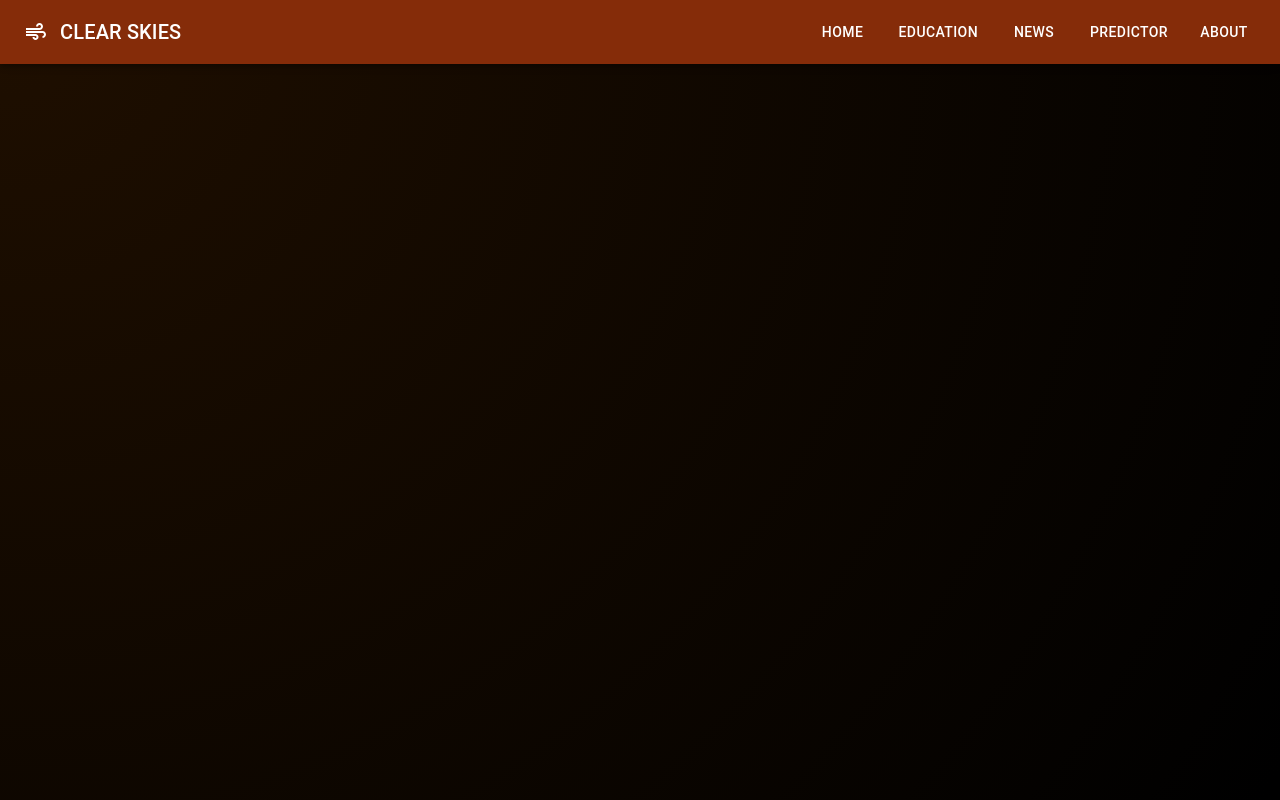
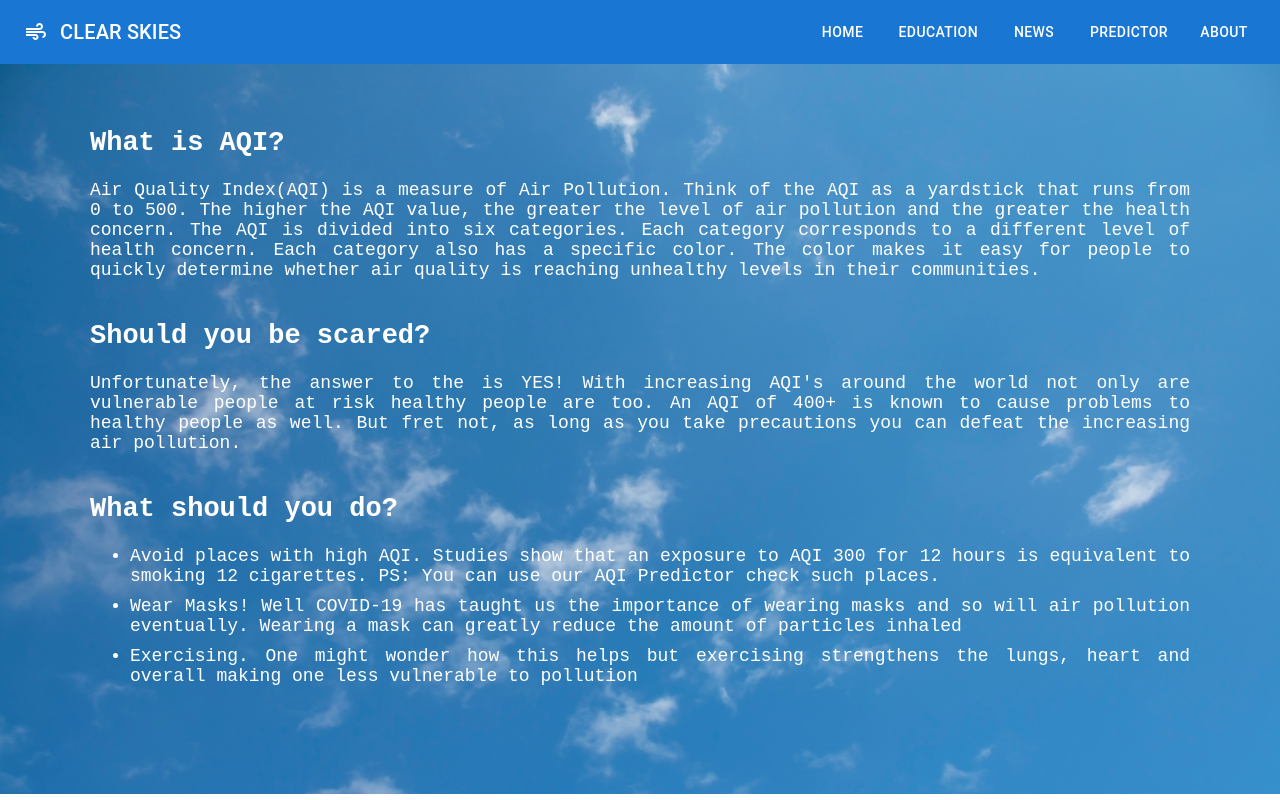
Before and after one commit to Techie5879/ClearSkies, a React (Create React App) app: page /education in a window 1280 px wide. Built offline with nearby package versions, Linux system fonts and the light colour scheme.

Commit message:
added style changes incorporated raj edits

```diff
--- a/src/App.css
+++ b/src/App.css
@@ -1,107 +1,38 @@
-* {
-  box-sizing: border-box;
-  padding: 0;
-  margin: 0;
-  scroll-behavior: smooth;
+.App {
+  text-align: center;
 }
 
-a {
-  color: unset;
-  text-decoration: none;
+.App-logo {
+  height: 40vmin;
+  pointer-events: none;
 }
 
-body {
-  /* Blue Gradient */
-
-  /* ff 3.6+ */
-  /* background:-moz-radial-gradient(circle at 0% 0%, rgba(0, 40, 68, 1) 0%, rgba(4, 12, 24, 1) 100%); */
-
-  /* safari 5.1+,chrome 10+ */
-  /* background:-webkit-radial-gradient(circle at 0% 0%, rgba(0, 40, 68, 1) 0%, rgba(4, 12, 24, 1) 100%); */
-
-  /* opera 11.10+ */
-  /* background:-o-radial-gradient(circle at 0% 0%, rgba(0, 40, 68, 1) 0%, rgba(4, 12, 24, 1) 100%); */
-
-  /* ie 10+ */
-  /* background:-ms-radial-gradient(circle at 0% 0%, rgba(0, 40, 68, 1) 0%, rgba(4, 12, 24, 1) 100%); */
-
-  /* global 92%+ browsers support */
-  /* background:radial-gradient(circle at 0% 0%, rgba(0, 40, 68, 1) 0%, rgba(4, 12, 24, 1) 100%); */
-
-
-
-  /* Orange to Black Gradient*/
-
-  /* ff 3.6+ */
-  background:-moz-radial-gradient(circle at 0% 0%, rgba(31, 15, 0, 1) 0%, rgba(0, 0, 0, 1) 99%);
-
-  /* safari 5.1+,chrome 10+ */
-  background:-webkit-radial-gradient(circle at 0% 0%, rgba(31, 15, 0, 1) 0%, rgba(0, 0, 0, 1) 99%);
-
-  /* opera 11.10+ */
-  background:-o-radial-gradient(circle at 0% 0%, rgba(31, 15, 0, 1) 0%, rgba(0, 0, 0, 1) 99%);
-
-  /* ie 10+ */
-  background:-ms-radial-gradient(circle at 0% 0%, rgba(31, 15, 0, 1) 0%, rgba(0, 0, 0, 1) 99%);
-
-  /* global 92%+ browsers support */
-  background:radial-gradient(circle at 0% 0%, rgba(31, 15, 0, 1) 0%, rgba(0, 0, 0, 1) 99%);
-
-
-  height: 100%;
-  margin: 0;
-  background-repeat: no-repeat;
-  background-attachment: fixed;
-}
-
-
-.section__padding {
-  padding: 4rem 6rem;
-}
-
-.section__margin {
-  margin: 4rem 6rem;
-}
-
-
-
-
-@-webkit-keyframes scale-up-center {
-  0% {
-    -webkit-transform: scale(0.5);
-            transform: scale(0.5);
-  }
-  100% {
-    -webkit-transform: scale(1);
-            transform: scale(1);
-  }
-}
-@keyframes scale-up-center {
-  0% {
-    -webkit-transform: scale(0.5);
-            transform: scale(0.5);
-  }
-  100% {
-    -webkit-transform: scale(1);
-            transform: scale(1);
+@media (prefers-reduced-motion: no-preference) {
+  .App-logo {
+    animation: App-logo-spin infinite 20s linear;
   }
 }
 
+.App-header {
+  background-color: #282c34;
+  min-height: 100vh;
+  display: flex;
+  flex-direction: column;
+  align-items: center;
+  justify-content: center;
+  font-size: calc(10px + 2vmin);
+  color: white;
+}
 
-@media screen and (max-width:700px) {
-  .section__padding {
-      padding: 4rem;
+.App-link {
+  color: #61dafb;
+}
+
+@keyframes App-logo-spin {
+  from {
+    transform: rotate(0deg);
   }
-  .section__margin {
-      margin: 4rem;
+  to {
+    transform: rotate(360deg);
   }
 }
-
-@media screen and (max-width:550px) {
-  .section__padding {
-      padding: 4rem 2rem;
-  }
-  .section__margin {
-      margin: 4rem 2rem;
-  }
-}
--- a/src/App.js
+++ b/src/App.js
@@ -1,10 +1,11 @@
 import React from "react";
 import { Routes, Route } from 'react-router-dom';
-import {Navbar} from "./components";
-import Home from "./pages/home";
-import About from "./pages/about";
-import Predictor from "./pages/predictor";
-import './App.css'
+import { Navbar } from "./components";
+import Home from "./pages/Home";
+import About from "./pages/About";
+import Predictor from "./pages/Predictor";
+import Education from "./pages/Education"
+// import './App.css'
 
 function App() {
   return (
@@ -14,6 +15,7 @@ function App() {
           <Route path="/" element={<Home />}/>
           <Route path="/about" element={<About />}/>
           <Route path="/predictor" element={<Predictor />}/>
+          <Route path="/education" element={<Education />}/>
         </Routes>
 
     </div>
--- a/src/components/NavBar/NavBar.jsx
+++ b/src/components/NavBar/NavBar.jsx
@@ -6,7 +6,7 @@ import './navbar.css'
 export const Navbar = () => {
 	const navigate = useNavigate();
 	return (
-		<AppBar position='sticky' style={{ backgroundColor:'#852c09' }}>
+		<AppBar position='static'>
 			<Toolbar>
 				<IconButton size='large' edge='start' color='inherit' aria-label='logo'>
 					<AirIcon />
--- a/src/components/form/form.css
+++ b/src/components/form/form.css
@@ -25,13 +25,13 @@
     font-family: var(--font-family);
     font-size: 20px;
     line-height: 27px;
-    background: #18100D;
-    border: 2px solid #18100D;
+    background: #86bde1;
+    border: 0px solid #18100D;
     padding: 0 1rem;
     outline: none;
-    color: #fff;
-    border-radius: 5px 0px 0px 5px;
+    border-radius: 5px 5px 5px 5px;
     margin-top: 1rem;
+    color: #18100D;
 }
 
 .form button {
@@ -42,7 +42,7 @@
     font-weight: bold;
     font-size: 20px;
     line-height: 27px;
-    background: #C13E0E;
+    background: #056582;
     border-radius: 5px 5px 5px 5px;
     color: #FFFFFF;
     outline: none;
@@ -102,3 +102,8 @@
         border-radius: 5px 5px 5px 5px;
     }
 }
+
+::placeholder {
+    color: rgb(3, 48, 71);
+    opacity: 1; /* Firefox */
+  }
--- /dev/null
+++ b/src/pages/Education.jsx
@@ -0,0 +1,52 @@
+import React from 'react'
+import './education.css'
+import background from './pexels-photomix-company-96622.jpg'
+
+const Education = () => {
+
+
+  return (
+    <div style={{backgroundImage: `url(${background})`, height:"91.2vh",width:"100%",backgroundSize:"cover"}}>
+      <section className="container1">
+
+        <div className='text1'>
+          <h1 className='whataqi'>What is AQI?</h1>
+          <p className='aqi'>
+            Air Quality Index(AQI) is a measure of Air Pollution.
+            Think of the AQI as a yardstick that runs from 0 to 500. The higher the AQI value, the greater the level of air pollution and the greater the health concern.
+            The AQI is divided into six categories. Each category corresponds to a different level of health concern. Each category also has a specific color. The color makes it easy for people to quickly determine whether air quality is reaching unhealthy levels in their communities.
+          </p>
+        </div>
+
+
+      </section>
+
+      <section className="container1">
+      <div className='text1'>
+          <h1>Should you be scared?</h1>
+          <p>
+            Unfortunately, the answer to the is YES! With increasing AQI's around the world
+            not only are vulnerable people at risk healthy people are too. An AQI of 400+ is known to cause problems to healthy people as well.
+            But fret not, as long as you take precautions you can defeat the increasing air pollution.
+          </p>
+        </div>
+      </section>
+
+      <section className="container1">
+      <div className='text1'>
+          <h1>What should you do?</h1>
+          <p>
+            <ul>
+              <li className='list'>Avoid places with high AQI. Studies show that an exposure to AQI 300 for 12 hours is equivalent to smoking 12 cigarettes. PS: You can use our AQI Predictor check such places. </li>
+              <li className='list'>Wear Masks! Well COVID-19 has taught us the importance of wearing masks and so will air pollution eventually. Wearing a mask can greatly reduce the amount of particles inhaled</li>
+              <li className='list'>Exercising. One might wonder how this helps but exercising strengthens the lungs, heart and overall  making one less vulnerable to pollution</li>
+            </ul>
+          </p>
+        </div>
+      </section>
+
+    </div>
+  )
+}
+
+export default Education
--- /dev/null
+++ b/src/pages/about.css
@@ -0,0 +1,27 @@
+*{
+    font-family: 'JetBrains Mono', monospace;
+
+}
+
+
+.container1{
+    margin: auto 10px;
+    color: white;
+}
+
+#no-bullet{
+    list-style: none;
+    padding: 0px;
+    font-size: 18px;
+    color: white;
+}
+
+#no-margin{
+    margin-left: 0px;
+    color: white;
+}
+
+.plink:visited{
+    color: white;
+    text-decoration: none;
+}
--- a/src/pages/about.js
+++ b/src/pages/about.js
@@ -1,9 +1,43 @@
 import React from 'react'
+import './about.css'
+import background from './pexels-photomix-company-96622.jpg'
 
-const about = () => {
+const About = () => {
   return (
-    <div>about</div>
+    <div style={{backgroundImage: `url(${background})`, height:"91.2vh",width:"100%",backgroundSize:"cover"}}>
+      <section className='container1'>
+        <h1>What is this about?</h1>
+      </section>
+
+      <section className='container1'>
+        <div id='no-margin'>
+          <h1>Who are we?</h1>
+          <ul id='no-bullet'>
+            <li>We are the HackStreet Boys!</li>
+            <li>This is our first hackathon and our first shot at development</li>
+            <li>
+              This is us:
+              <ul>
+                <li>Aritra Bandyopadhyay</li>
+                <li>Anubhab Sinha</li>
+                <li>Bipradeep Bera</li>
+                <li>Raj Shah</li>
+              </ul>
+
+            </li>
+          </ul>
+        </div>
+      </section>
+      <section className='container1'>
+        <div>
+          <h1>Project Links</h1>
+
+          <a href="https://github.com/Techie5879/ClearSkies" className='plink'target="#"><img src="./github-mark/github-mark.png" alt="" />GitHub link</a>
+        </div>
+
+      </section>
+    </div>
   )
 }
 
-export default about
+export default About
--- /dev/null
+++ b/src/pages/education.css
@@ -0,0 +1,27 @@
+*{
+    font-family: 'JetBrains Mono', monospace;
+}
+
+.container1{
+    margin: auto 10px;
+    display: flex;
+    color: white;
+}
+
+.text1{
+    font-size: 18px;
+    color: white;
+    text-align: justify;
+    width: 100%;
+    margin-left: 5rem;
+    margin-right: 5rem;
+}
+
+.list{
+    margin-bottom: 10px;
+    color: white;
+}
+
+.whataqi {
+    margin-top: 4rem;
+}
--- /dev/null
+++ b/src/pages/home.css
@@ -0,0 +1,34 @@
+*{
+    font-family: 'JetBrains Mono', monospace;
+
+}
+
+.heading{
+    margin: 5px;
+    color: white;
+
+}
+
+#h_button{
+    margin-top: 15px;
+    background-color:transparent;
+    color: white;
+    padding: 0;
+    border-radius: 10px;
+    font-size: 18px;
+    border:solid white;
+    padding: 5px
+
+}
+
+#h_button:hover{
+    margin-top: 15px;
+    background-color:transparent;
+    opacity: 0.7;
+    color: white;
+    padding: 0;
+    border-radius: 10px;
+    font-size: 18px;
+    border-color: white;
+    padding: 5px;
+}
--- a/src/pages/home.js
+++ b/src/pages/home.js
@@ -1,12 +1,42 @@
 import React from 'react'
+import { Button } from '@mui/material'
+import background from './pexels-photomix-company-96622.jpg'
+import './home.css'
+import { useNavigate } from 'react-router-dom'
 
+const Home = () => {
+  const navigate = useNavigate();
+  const myStyle={
+    backgroundImage:`url(${background})`,
+    backgroundSize:"cover",
+    height:"91.2vh",
+    width: "100%",
+    display:'flex',
+    justifyContent:'center',
+    alignItems:'center',
 
-const home = () => {
+  };
+
   return (
-    <div>
 
+    <div style={myStyle}>
+
+    <span style={{display:"flex", justifyContent:'center',alignItems:'center', flexDirection:'column'}}>
+      <h1 className='heading'>
+        Predicting
+      </h1>
+      <h1 className='heading'>
+        And
+      </h1>
+      <h1 className='heading'>
+        Preventing Air Pollution
+      </h1>
+
+      <Button color='inherit' id='h_button' onClick={()=>navigate('/education')}>Let's Get Started!</Button>
+
+    </span>
     </div>
   )
 }
 
-export default home
+export default Home
--- a/src/pages/predictor.js
+++ b/src/pages/predictor.js
@@ -1,13 +1,14 @@
 import React from 'react'
-import {Form} from '../components'
+import { Form } from '../components'
 import './predictor.css'
-const predictor = () => {
+import background from './pexels-photomix-company-96622.jpg'
+const Predictor = () => {
   return (
-    <div>
+    <div style={{backgroundImage: `url(${background})`, height:"91.2vh",width:"100%",backgroundSize:"cover"}}>
 
       <Form></Form>
     </div>
   )
 }
 
-export default predictor
+export default Predictor
```
Also changed, not shown: src/pages/pexels-photomix-company-96622.jpg (added).
